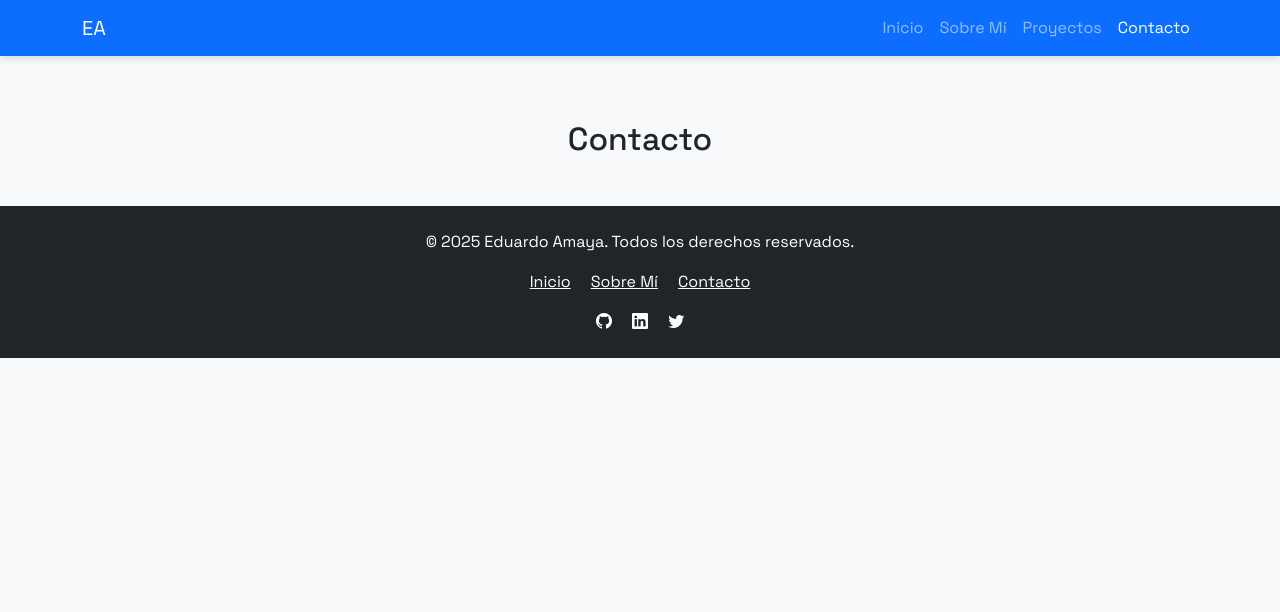
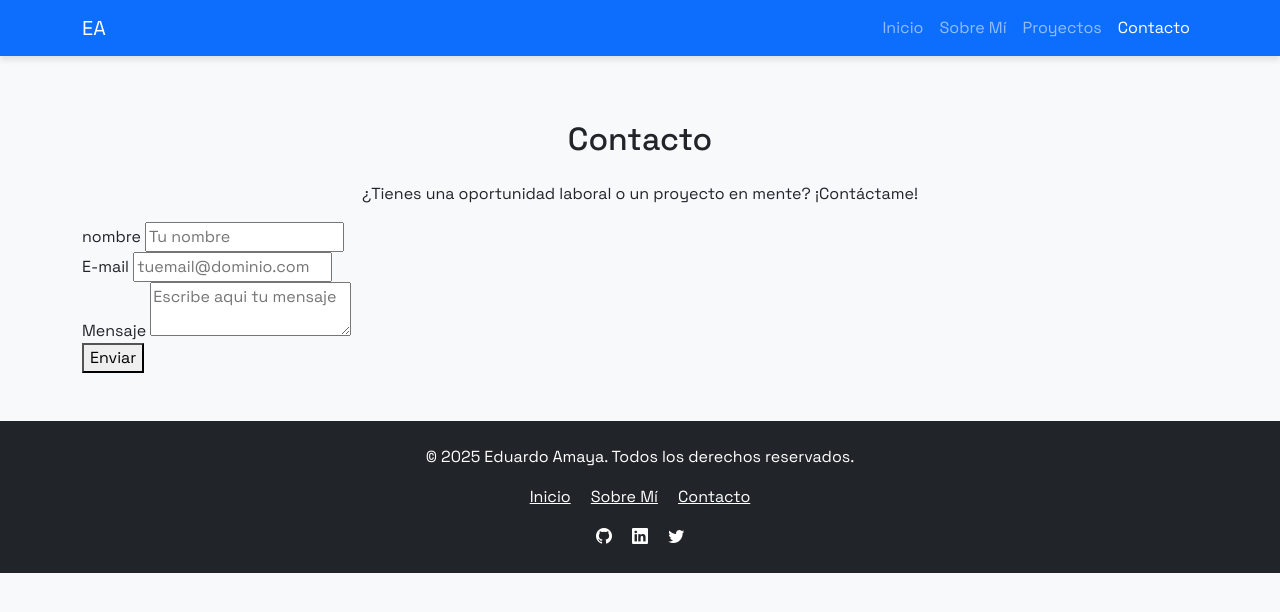
Before and after one commit to ea0627/portafolio_ea, a plain HTML site: page contacto.html in a window 1280 px wide. Drawn offline with nearby package versions, Linux system fonts and the light colour scheme; a web font is replaced by a local one.

Commit message:
se crea seccion y elementos del formulario

```diff
--- a/contacto.html
+++ b/contacto.html
@@ -42,7 +42,26 @@
     Inicio de Formulario
     <section id="contacto" class="container mt-5 pt-5" data-aos="fade-up">
         <h2 class="text-center mb-4">Contacto</h2>
-
+        <p class="text-center">¿Tienes una oportunidad laboral o un proyecto en mente? ¡Contáctame!</p>
+        <div>
+            <div>
+                <form>
+                    <div>
+                        <label>nombre</label>
+                        <input type="text" placeholder="Tu nombre" required>
+                    </div>
+                    <div>
+                        <label>E-mail</label>
+                        <input type="email" placeholder="tuemail@dominio.com" required>
+                    </div>
+                    <div>
+                        <label for="mensaje">Mensaje</label>
+                        <textarea placeholder="Escribe aqui tu mensaje"></textarea>
+                    </div>
+                    <button type="submit">Enviar</button>
+                </form>
+            </div>
+        </div>
     </section>
 
 
```
